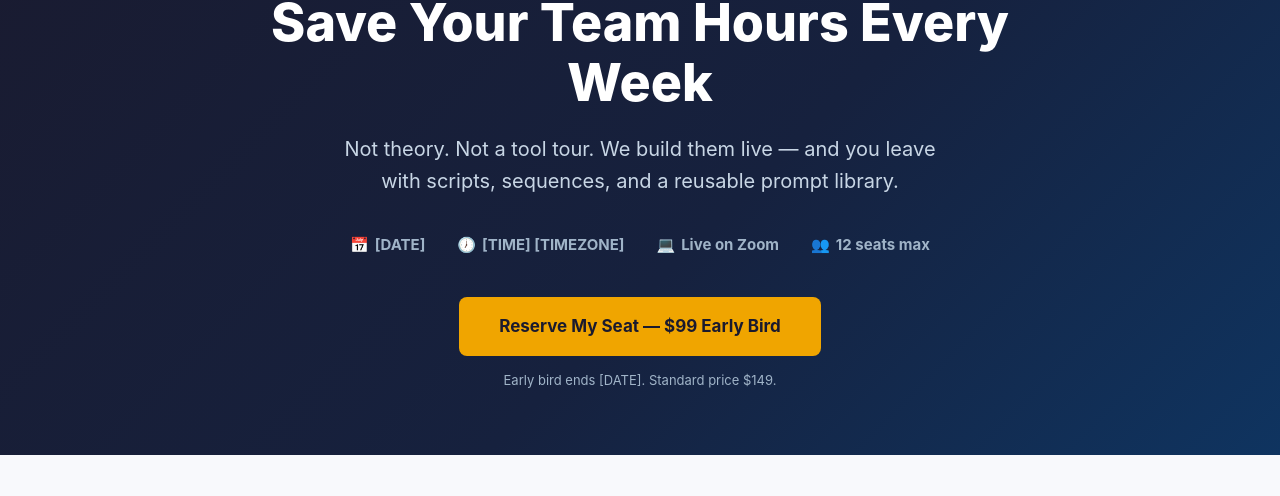
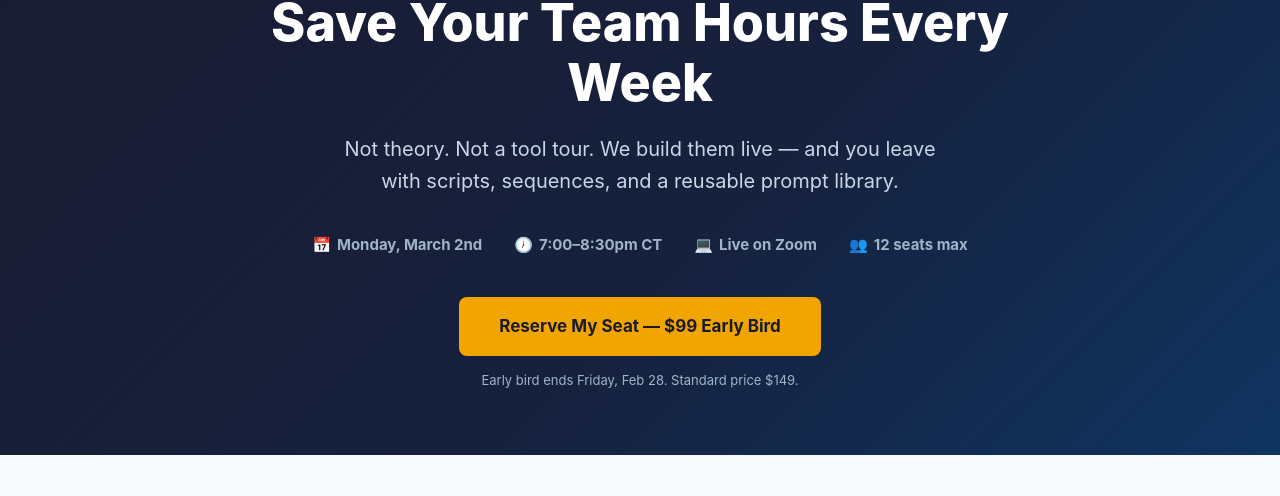
Before and after one commit to marcus-erickson/aiclinic, a plain HTML site: page index.html in a window 1280 px wide. Shown: the part 304-800 px from the top of the page. Drawn offline with Linux system fonts and the light colour scheme.

Commit message:
Update event dates in index.html

```diff
--- a/index.html
+++ b/index.html
@@ -326,14 +326,14 @@
       <h1>3 Front-Desk AI Workflows That <span>Recover Revenue</span> and Save Your Team Hours Every Week</h1>
       <p class="subhead">Not theory. Not a tool tour. We build them live — and you leave with scripts, sequences, and a reusable prompt library.</p>
       <div class="meta">
-        <span>📅 <strong>[DATE]</strong></span>
-        <span>🕖 <strong>[TIME] [TIMEZONE]</strong></span>
+        <span>📅 <strong>Monday, March 2nd</strong></span>
+        <span>🕖 <strong>7:00–8:30pm CT</strong></span>
         <span>💻 <strong>Live on Zoom</strong></span>
         <span>👥 <strong>12 seats max</strong></span>
       </div>
       <div class="cta-stack">
         <a href="[STRIPE_LINK]" class="btn-primary">Reserve My Seat &mdash; $99 Early Bird</a>
-        <span class="earlybird-note">Early bird ends [DATE]. Standard price $149.</span>
+        <span class="earlybird-note">Early bird ends Friday, Feb 28. Standard price $149.</span>
       </div>
     </div>
   </div>
@@ -540,7 +540,7 @@
           <a href="[STRIPE_LINK_STANDARD]" class="btn-primary" style="width:100%;text-align:center;display:block;background:#1a1a2e;color:#fff;">Reserve My Seat &mdash; $149</a>
         </div>
       </div>
-      <p class="pricing-note">Seats are capped at 12 to keep the session interactive. No refunds after [CUTOFF DATE], but you'll have recording access if something comes up.</p>
+      <p class="pricing-note">Seats are capped at 12 to keep the session interactive. No refunds after Friday, Feb 28, but you'll have recording access if something comes up.</p>
     </div>
   </section>
 
@@ -585,7 +585,7 @@
       <p>75 minutes. 3 workflows. A prompt library you can use tomorrow. Capped at 12.</p>
       <div class="cta-stack">
         <a href="[STRIPE_LINK]" class="btn-primary">Reserve My Seat &mdash; $99 Early Bird</a>
-        <span class="earlybird-note">Early bird ends [DATE]. Standard price $149 after that.</span>
+        <span class="earlybird-note">Early bird ends Friday, Feb 28. Standard price $149 after that.</span>
       </div>
     </div>
   </div>
```
